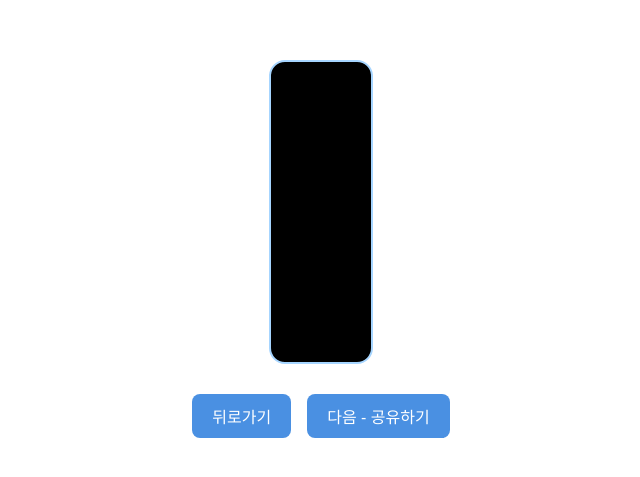
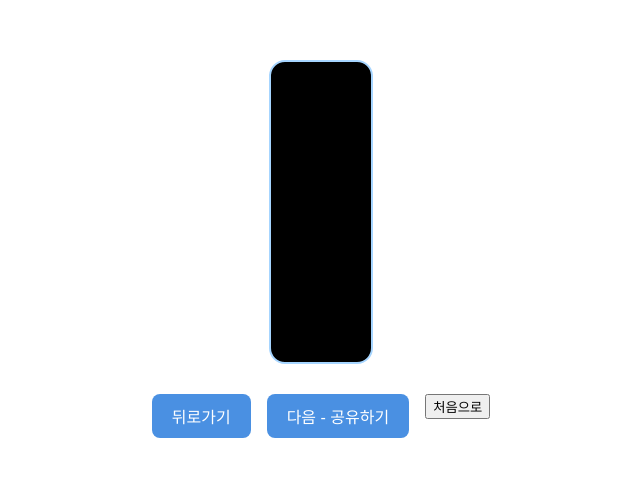
Before and after one commit to xeon-243859/ppongtok-app, a React (Vite) app: page /preview in a window 1280 px wide. Shown: the part 181-658 px from the top of the page, without its empty margins (319-959 px from the left). Built offline with nearby package versions, Linux system fonts and the light colour scheme.

Commit message:
🔁 PreviewPage에 '처음으로' 버튼 추가 및 시작 페이지 이동 기능 구현

```diff
--- a/src/pages/PreviewPage.jsx
+++ b/src/pages/PreviewPage.jsx
@@ -17,7 +17,9 @@ const PreviewPage = () => {
   const selectedVideo = localStorage.getItem("selected-video");
   const selectedMusic = localStorage.getItem("selected-music");
   const audioRef = useRef(null);
-
+  const handleGoHome = () => {
+  navigate("/");
+};
   useEffect(() => {
     const storedMessage = localStorage.getItem("message");
     if (storedMessage) setMessage(storedMessage);
@@ -123,7 +125,11 @@ const PreviewPage = () => {
           <button className="styled-button" onClick={() => (window.location.href = "/share")}>
             다음 - 공유하기
           </button>
-
+        <div className="go-home-button-wrapper">
+        <button className="go-home-button" onClick={handleGoHome}>
+          처음으로
+         </button>
+        </div>
 
         </div>
 
```
